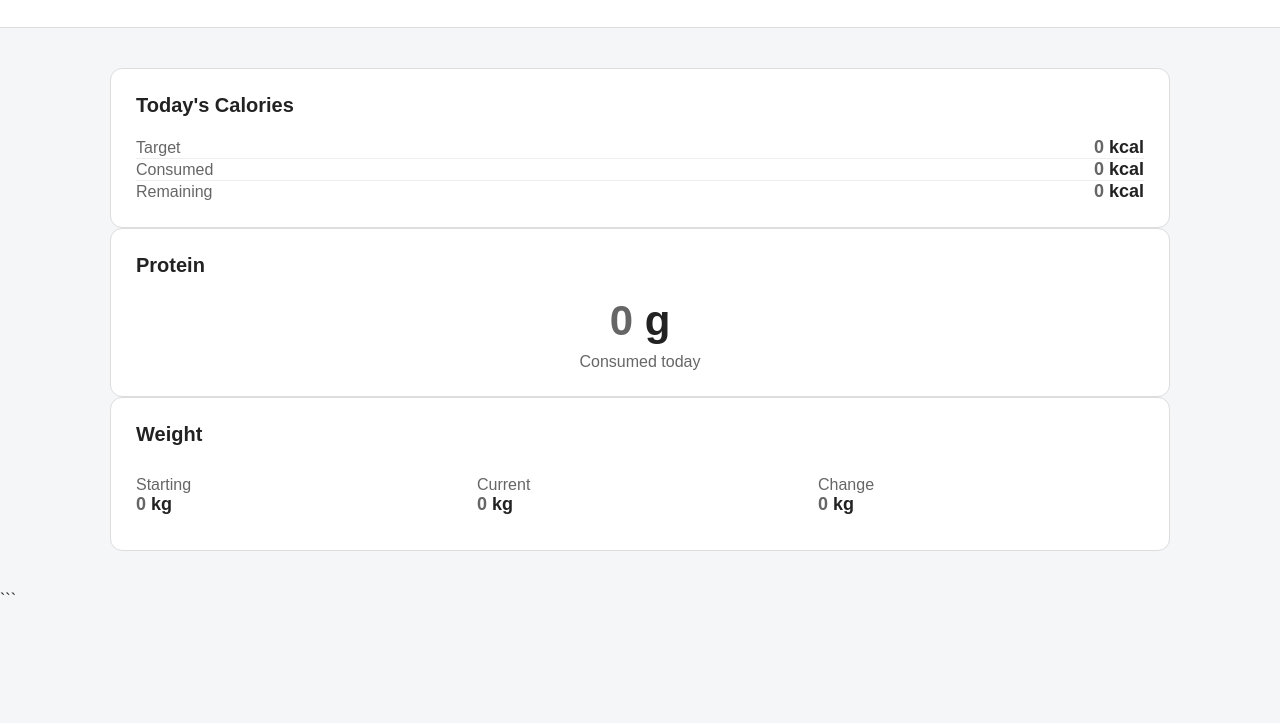
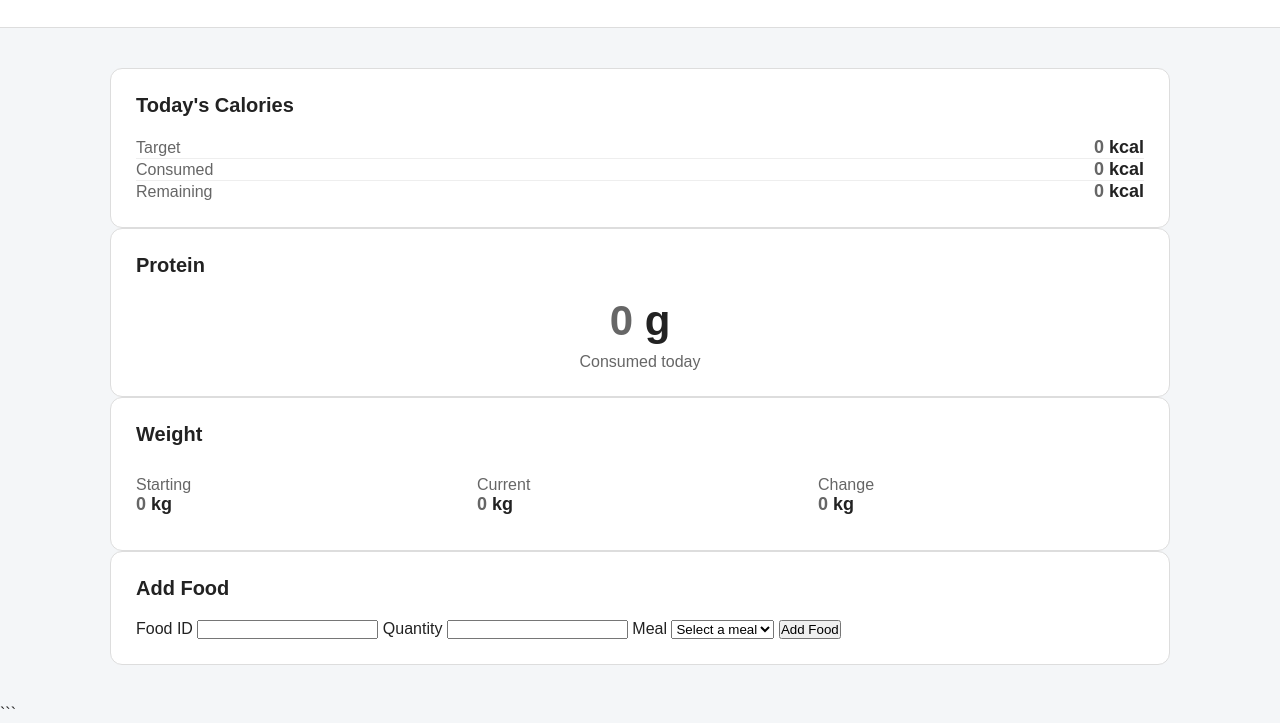
Before and after one commit to mthokozisi-vundla/Caloriq, a plain HTML site: page frontend/index.html in a window 1280 px wide. Shown: the part 111-834 px from the top of the page. Before the commit the page ends 800 px from the top, so only its background shows below. Drawn offline with Linux system fonts and the light colour scheme; no server answers.

Commit message:
Connect food entry form to dashboard

```diff
--- a/frontend/index.html
+++ b/frontend/index.html
@@ -86,7 +86,40 @@
 
         </div>
     </section>
+             <section class="dashboard-card food-entry-card">
+            <h2>Add Food</h2>
 
+            <form id="food-entry-form">
+
+                <label for="food-id">Food ID</label>
+                <input
+                    type="number"
+                    id="food-id"
+                    min="1"
+                    required
+                >
+
+                <label for="quantity">Quantity</label>
+                <input
+                    type="number"
+                    id="quantity"
+                    min="1"
+                    required
+                >
+
+                <label for="meal">Meal</label>
+                <select id="meal" required>
+                    <option value="">Select a meal</option>
+                    <option value="Breakfast">Breakfast</option>
+                    <option value="Lunch">Lunch</option>
+                    <option value="Dinner">Dinner</option>
+                    <option value="Snack">Snack</option>
+                </select>
+
+                <button type="submit">Add Food</button>
+
+            </form>
+        </section>
 </main>
 
 <script src="script.js"></script>
```
